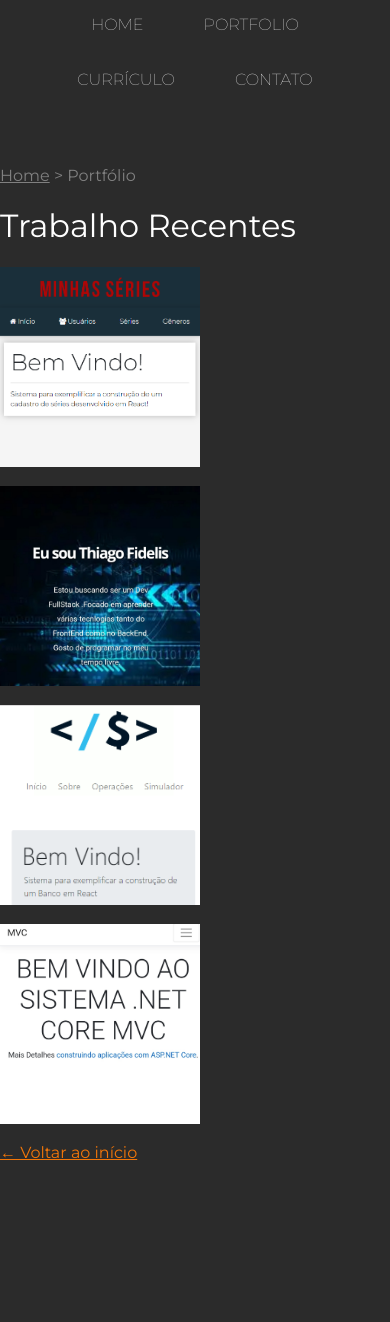
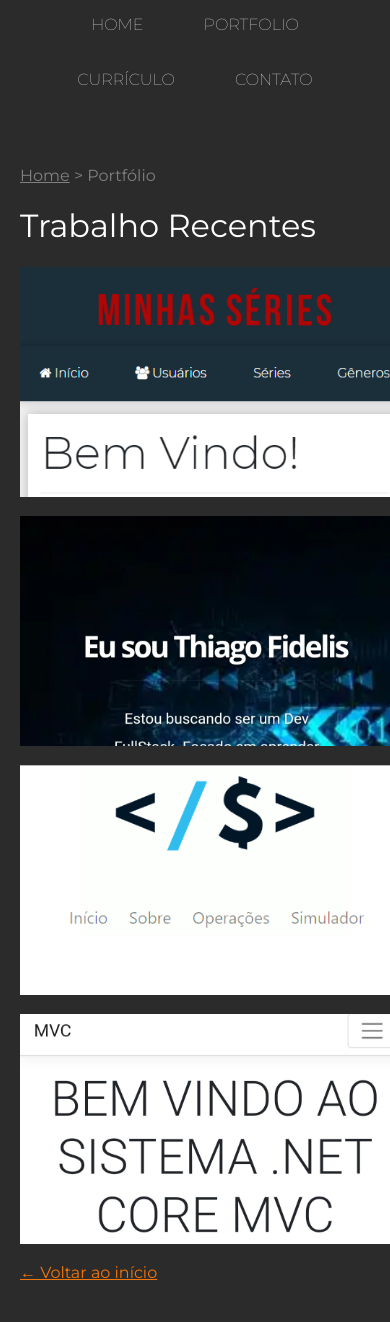
Before and after one commit to fidelis27/portfolio-thiagofidelis, a PHP site: page /portfolio.html in a window 390 px wide. Before the commit the page ends 1160 px from the top, so only its background shows below. Run offline with PHP 8.4, Linux system fonts and the light colour scheme.

Commit message:
Update styles.css
M

```diff
--- a/css/styles.css
+++ b/css/styles.css
@@ -281,7 +281,7 @@ body {
         margin-right: 20px;
     }
     .main{
-        padding:40px 0px 40px 0px ;
+        padding:40px 20px 40px 20px ;
         width:100%;
 
     }
@@ -291,8 +291,8 @@ body {
      height:100%;
     }
      .miniatura {
-     width: 200px;
-    height: 200px
+     width: 100%;
+
     }
 
 }
```
